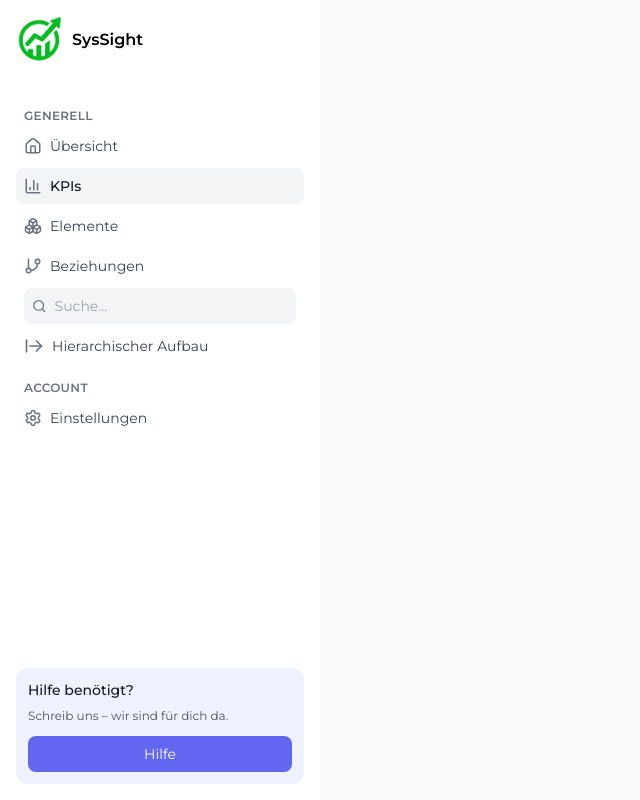
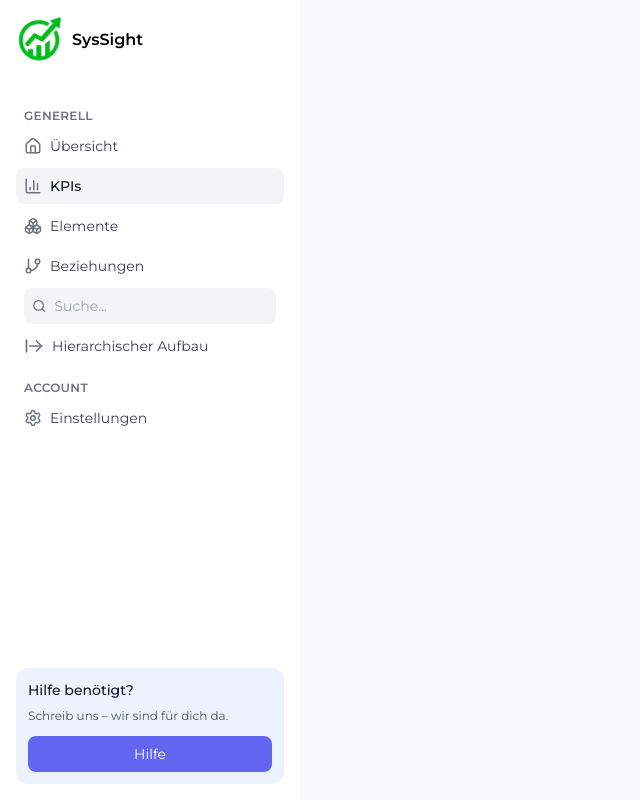
Before and after one commit to Moh51609/Praxisprojekt-Dashbaord, a Next.js app: page /KPIs in a window 1280 px wide. Shown: the whole page, without its empty margins (0-640 px from the left). Built offline with nearby package versions, Linux system fonts and the light colour scheme; no server answers.

Commit message:
Sidebar für Handy angepasst

```diff
--- a/src/app/layout.tsx
+++ b/src/app/layout.tsx
@@ -10,6 +10,7 @@ import HomeRedirect from "./page";
 import SearchOverlay from "@/components/Search/SearchOverlay";
 import TreeOverlay from "@/components/TreeComponents/TreeOverlay";
 import { ModelProvider } from "@/context/ModelContext";
+import { Menu, X } from "lucide-react";
 
 const montserrat = Montserrat({
   subsets: ["latin"],
@@ -20,6 +21,7 @@ export default function RootLayout({ children }: { children: ReactNode }) {
   // 🔹 State für gespeichertes Muster
   const [bgPattern, setBgPattern] = useState<string>("none");
   const [treeData, setTreeData] = useState([]);
+  const [sidebarOpen, setSidebarOpen] = useState(false); // ✅ NEU
 
   useEffect(() => {
     fetch("/api/xmi-tree")
@@ -28,11 +30,9 @@ export default function RootLayout({ children }: { children: ReactNode }) {
   }, []);
 
   useEffect(() => {
-    // Wenn bereits gesetzt (vom Inline-Script), nicht erneut überschreiben
     const accentFromDom = document.documentElement.getAttribute("data-accent");
     const bgFromDom = document.documentElement.getAttribute("data-bgpattern");
 
-    // Nur wenn nichts gesetzt wurde → aus LocalStorage lesen
     if (!accentFromDom) {
       const savedAccent = localStorage.getItem("accent-color");
       if (savedAccent) {
@@ -93,30 +93,43 @@ export default function RootLayout({ children }: { children: ReactNode }) {
           disableTransitionOnChange
         >
           <ModelProvider>
-            <div
-              style={{ ["--sidebar" as any]: "clamp(240px, 30vw, 320px)" }}
-              className="grid min-h-screen grid-cols-[var(--sidebar)_minmax(0,1fr)]"
-            >
-              {/* Sidebar */}
-              <aside className="hidden bg-white dark:bg-gray-800 md:block">
-                <div className="sticky top-0 h-screen overflow-y-auto">
+            <div className="flex h-screen">
+              <aside
+                className={[
+                  "fixed top-0 left-0 h-screen z-40 w-[300px] bg-white dark:bg-gray-800",
+                  "transition-transform duration-300",
+                  sidebarOpen ? "translate-x-0" : "-translate-x-full",
+                  "md:translate-x-0 md:relative md:block md:transition-none md:transform-none",
+                ].join(" ")}
+              >
+                <div className="h-full overflow-hidden">
                   <Sidebar />
                 </div>
               </aside>
 
-              {/* Inhalt */}
-              <div className="flex min-w-0 flex-col">
-                <main
-                  className="relative mx-auto w-full flex-1 text-gray-900 dark:text-gray-50"
-                  style={{
-                    backgroundColor: "transparent", // ✅ wichtig
-                  }}
-                >
+              <div className="flex flex-1 flex-col min-w-0">
+                {" "}
+                <div className="md:hidden flex items-center h-14 px-4 border-b dark:border-gray-700">
+                  <button
+                    onClick={() => setSidebarOpen((s) => !s)}
+                    className="text-gray-700 dark:text-white"
+                  >
+                    {sidebarOpen ? <X size={24} /> : <Menu size={24} />}
+                  </button>
+                </div>
+                <main className="relative flex-1 w-full overflow-y-auto text-gray-900 dark:text-gray-50">
                   {children}
                 </main>
                 <SearchOverlay />
                 <TreeOverlay tree={treeData} />
               </div>
+
+              {sidebarOpen && (
+                <div
+                  className="fixed inset-0 z-30 bg-black/40 md:hidden"
+                  onClick={() => setSidebarOpen(false)}
+                />
+              )}
             </div>
           </ModelProvider>
         </ThemeProvider>
```
